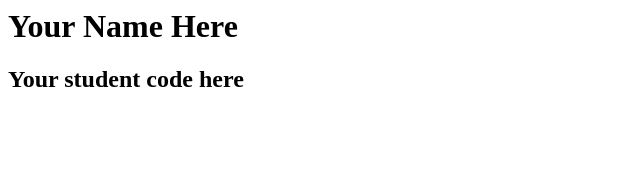
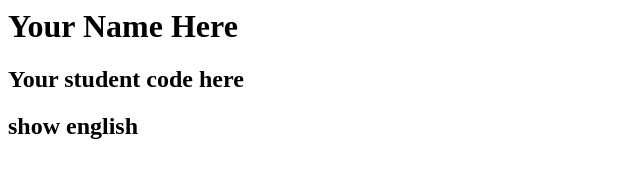
Before and after one commit to Melracle/myweb, a plain HTML site: page index.html in a window 1280 px wide. Shown: the whole page, without its empty margins (0-640 px from the left). Drawn offline with Linux system fonts and the light colour scheme.

Commit message:
Update index.html

```diff
--- a/index.html
+++ b/index.html
@@ -2,5 +2,6 @@
 <body>
 <h1>Your Name Here</h1>
 <h2> Your student code here</h2>
+  <h2> show english </h2>
 </body>
 </html>
```
